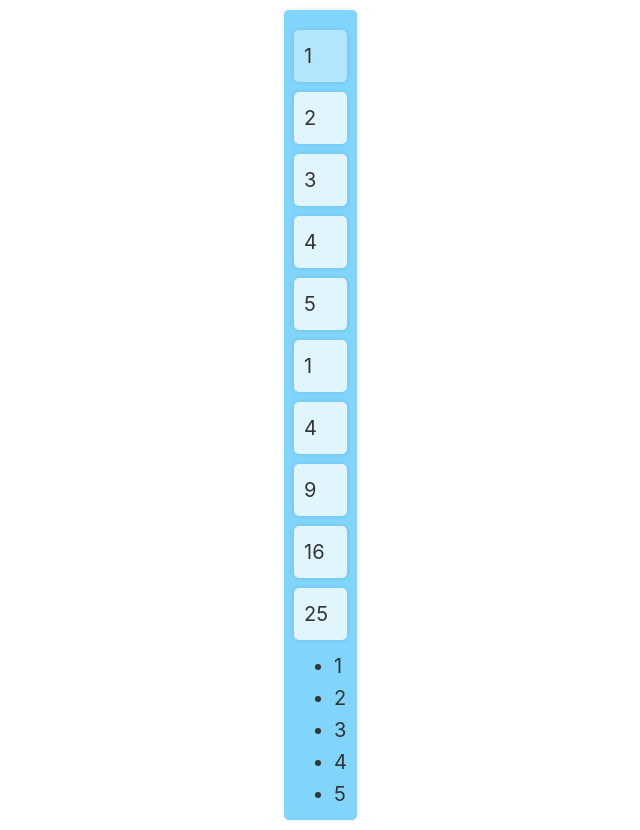
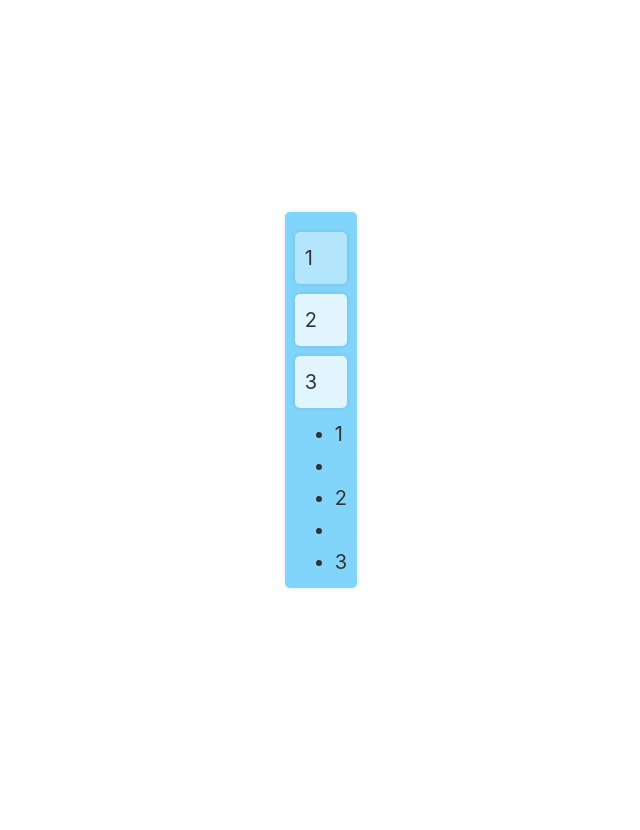
Before and after one commit to rayssssbush/vue_uch, a Vue app: page / in a window 1280 px wide. Shown: the whole page, without its empty margins (283-923 px from the left). After the commit the page ends 800 px from the top, so only its background shows below. Built offline with nearby package versions, Linux system fonts and the light colour scheme.

Commit message:
Задание 23

```diff
--- a/src/App.vue
+++ b/src/App.vue
@@ -5,15 +5,19 @@ import TheWelcome from './components/TheWelcome.vue'
 
 <template>
   <div>
-		<!-- Задача 1: Каждый элемент массива в своем div -->
-		<div v-for="item in items" :key="item">{{ item }}</div>
+    <!-- №1: Формируем верстку с <div> и <p>, включая <p class="divider"> -->
+    <div v-for="item in items" :key="item">
+      <p>{{ item }}</p>
+      <p class="divider"></p>
+    </div>
 
-		<!-- Задача 2: Квадрат каждого элемента массива в своем div -->
-		<div v-for="item in items" :key="item">{{ item * item }}</div>
-
-		<!-- Задача 3: Элементы массива в виде списка ul -->
+    <!-- №2: Формируем верстку с <ul> и <li>, включая <li class="divider"> -->
     <ul>
-			<li v-for="item in items" :key="item">{{ item }}</li>
+      <li v-for="(item, index) in items" :key="item">
+        {{ item }}
+        <!-- Добавляем divider после каждого элемента, кроме последнего -->
+        <li v-if="index < items.length - 1" class="divider"></li>
+      </li>
     </ul>
   </div>
 </template>
@@ -22,11 +26,12 @@ import TheWelcome from './components/TheWelcome.vue'
 export default {
   data() {
     return {
-			items: [1, 2, 3, 4, 5],
-		}
+      items: [1, 2, 3],
+    };
   },
-}
+};
 </script>
+
 
 <style scoped>
 #app {
```
Lines whose indentation alone changed are shown as unchanged.
